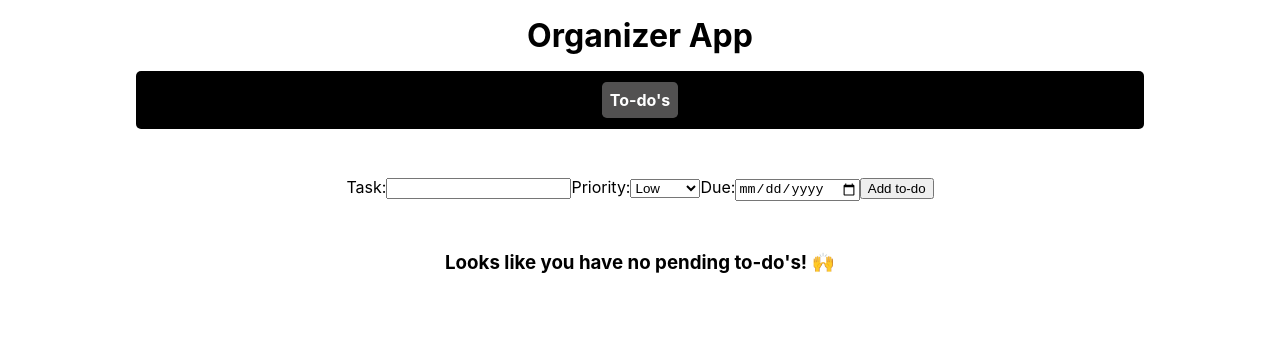
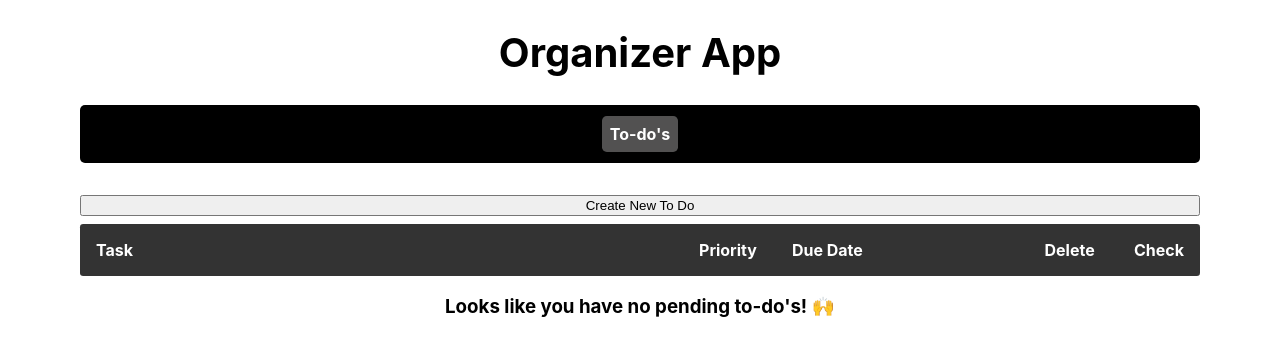
Before and after one commit to TheRadBass/organizer, a React (Create React App) app: page /todos in a window 1280 px wide. Shown: the top 356 px of the page. Built offline with nearby package versions, Linux system fonts and the light colour scheme.

Commit message:
Added spacing between buttons and fixed some layout problems

```diff
--- a/src/components/Interfaces.ts
+++ b/src/components/Interfaces.ts
@@ -3,7 +3,7 @@ export type Priority = "Low" | "Medium" | "High";
 export interface ToDoData {
   task: string;
   priority: Priority;
-  dueDate?: string;
+  dueDate: string;
   id: string;
   isChecked: boolean;
 }
--- a/src/components/ToDo.tsx
+++ b/src/components/ToDo.tsx
@@ -2,6 +2,12 @@ const ToDo = (props: any) => {
   const { task, priority, dueDate, id } = props.data;
   const deleteToDo = props.deleteToDo;
   const toggleCheck = props.toggleCheck;
+
+  const priorityColors = {
+    High: "rgb(209, 67, 67)",
+    Medium: "rgb(234, 210, 29)",
+    Low: "rgb(61, 128, 45)",
+  };
 
   const handleCheck = (e: React.ChangeEvent<HTMLInputElement>) => {
     e.target.disabled = true;
@@ -18,8 +24,15 @@ const ToDo = (props: any) => {
   return (
     <div className="to-do">
       <p className="to-do-task">{task}</p>
-      <p className="to-do-priority">{priority}</p>
-      {dueDate !== "" && <p className="to-do-duedate">{String(dueDate)}</p>}
+      <p
+        className="to-do-priority"
+        style={{
+          backgroundColor: `${priorityColors[priority as keyof Object]}`,
+        }}
+      >
+        {priority}
+      </p>
+      <p className="to-do-duedate">{String(dueDate)}</p>
       <button className="delete-to-do-button" onClick={handleDelete}>
         Delete
       </button>
--- a/src/components/ToDoList.tsx
+++ b/src/components/ToDoList.tsx
@@ -5,6 +5,7 @@ import ToDo from "./ToDo";
 
 const ToDoList = () => {
   const [toDos, setToDos] = useState<ToDoDataObject>({});
+  const [isCreating, setIsCreating] = useState(false);
 
   const toggleCheck = (toDoId: string) => {
     let currentTodos = { ...toDos };
@@ -27,7 +28,17 @@ const ToDoList = () => {
 
   return (
     <>
-      <NewToDo createNewToDo={createNewToDo} />
+      <button onClick={() => setIsCreating(!isCreating)}>
+        Create New To Do
+      </button>
+      {isCreating && <NewToDo createNewToDo={createNewToDo} />}
+      <div className="to-dos-info">
+        <div className="task-info">Task</div>
+        <div className="priority-info">Priority</div>
+        <div className="duedate-info">Due Date</div>
+        <div className="delete-info">Delete</div>
+        <div className="check-info">Check</div>
+      </div>
       <div className="to-dos-wrapper">
         {Object.keys(toDos).length !== 0 ? (
           Object.keys(toDos).map((todo) => (
--- a/src/index.css
+++ b/src/index.css
@@ -18,6 +18,7 @@ code {
   margin-left: 5em;
   margin-right: 5em;
   padding-top: 1em;
+  padding-bottom: 10em;
 }
 
 .main-nav-bar {
@@ -27,7 +28,7 @@ code {
   align-items: center;
   background-color: black;
   color: white;
-  width: 90%;
+  width: 100%;
   height: fit-content;
   border-radius: 5px;
   margin-bottom: 2em;
@@ -55,8 +56,15 @@ code {
   color: black;
   text-decoration: none;
   font-weight: bold;
-  font-size: 2em;
+  font-size: 2.5em;
   text-align: center;
+  margin-top: 0.3em;
+  margin-bottom: 0.3em;
+}
+
+.home-link:hover {
+  color: rgb(99, 99, 99);
+  transition-duration: 300ms;
 }
 
 .new-to-do-form {
@@ -64,18 +72,55 @@ code {
   margin-top: 1em;
 }
 
+.to-dos-info {
+  background-color: rgb(51, 51, 51);
+  display: flex;
+  justify-content: space-between;
+  margin-top: 0.5em;
+  padding: 1em;
+  border-radius: 0.2em;
+}
+
+.task-info {
+  flex-basis: 50%;
+}
+
+.priority-info {
+  flex-basis: 3%;
+  padding-left: 1.5em;
+}
+
+.duedate-info {
+  flex-basis: 20%;
+}
+
+.delete-info {
+  flex-basis: 5%;
+}
+
+.check-info {
+  flex-basis: 4%;
+}
+
+.to-dos-info > div {
+  color: white;
+  font-weight: bold;
+  text-align: ;
+}
+
 .to-dos-wrapper {
-  margin-top: 2em;
-  width: 90%;
+  width: 100%;
   align-self: center;
 }
 
 #empty-to-dos-text {
   text-align: center;
+  color: rgb(0, 0, 0);
 }
 
 .to-do {
   display: flex;
+  justify-content: space-between;
   background-color: rgb(234, 233, 233);
   border: 1px solid rgb(167, 167, 167);
   border-radius: 0.3em;
@@ -83,28 +128,34 @@ code {
   padding: 1em;
   overflow: hidden;
   word-wrap: break-word;
+  width: auto;
 }
 
 .to-do-task {
   display: flex;
   flex-wrap: wrap;
-  width: 50%;
+  flex-basis: 50%;
   overflow: auto;
   word-break: break-all;
   padding-right: 2em;
 }
 
 .to-do-priority {
-  flex-basis: 10%;
+  flex-basis: 5%;
   word-break: keep-all;
+  padding: 0.3em;
+  border-radius: 0.2em;
+  background-size: auto;
+  text-align: center;
 }
 
 .to-do-duedate {
   flex-basis: 20%;
+  text-align: center;
 }
 
 .delete-to-do-button {
-  width: 5em;
+  flex-basis: 6%;
   border-radius: 0.2em;
   border: 1px solid black;
   background-color: black;
@@ -114,12 +165,12 @@ code {
 }
 
 .delete-to-do-button:hover {
-  background-color: rgb(74, 74, 74);
+  background-color: rgb(187, 36, 36);
   transition-duration: 200ms;
 }
 
 .delete-to-do-button:active {
-  background-color: rgb(134, 28, 28);
+  background-color: rgb(182, 181, 181);
 }
 
 .to-do-checkbox {
@@ -130,7 +181,6 @@ code {
   height: 2.5em;
   border: solid 2px black;
   border-radius: 0.2em;
-  justify-self: flex-end;
   align-self: center;
   transition-duration: 300ms;
 }
@@ -144,6 +194,6 @@ code {
   background-image: url("../public/checkmark.png");
   background-size: cover;
   border-radius: 100%;
-  background-color: rgb(100, 133, 16);
+  background-color: rgb(18, 109, 145);
   transition-duration: 300ms;
 }
```
Also changed, not shown: public/checkmark.png.
